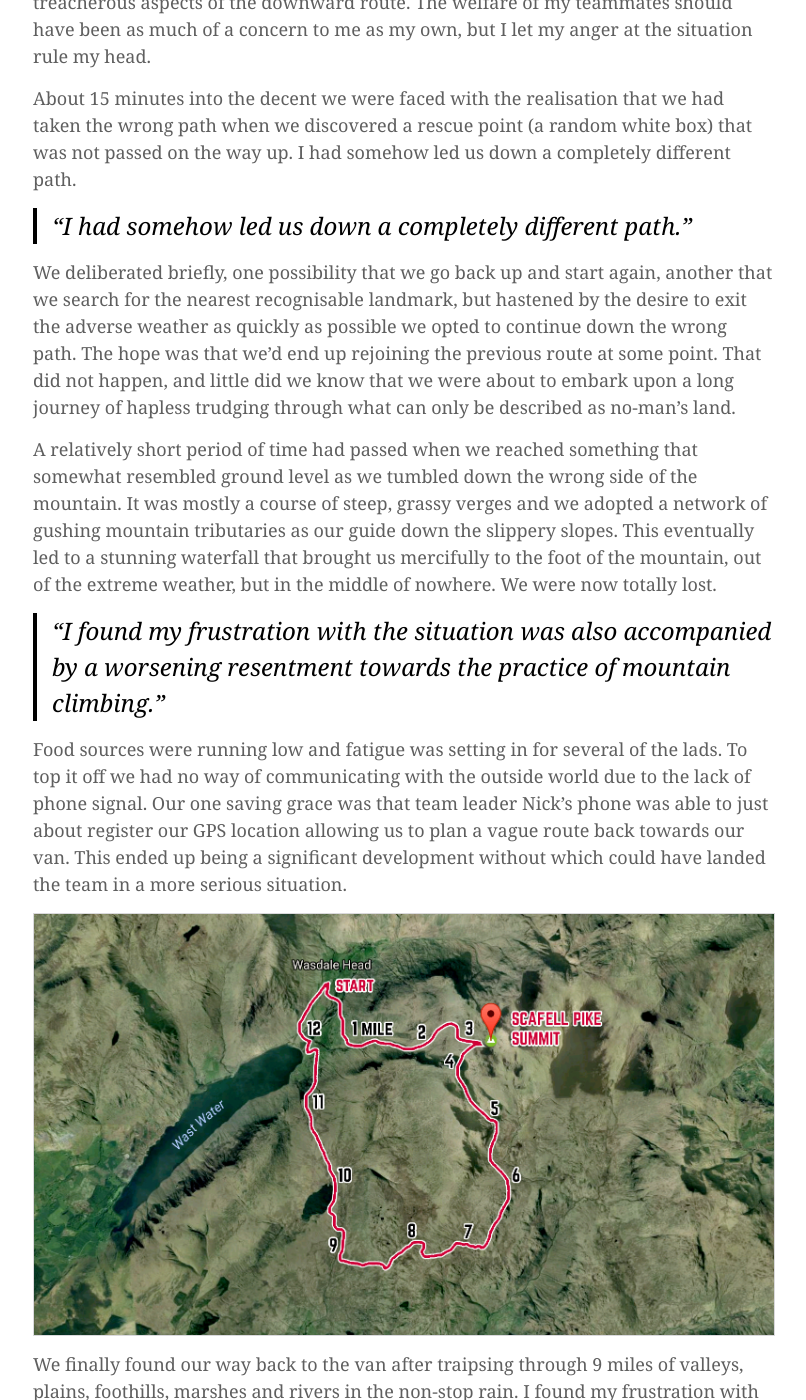
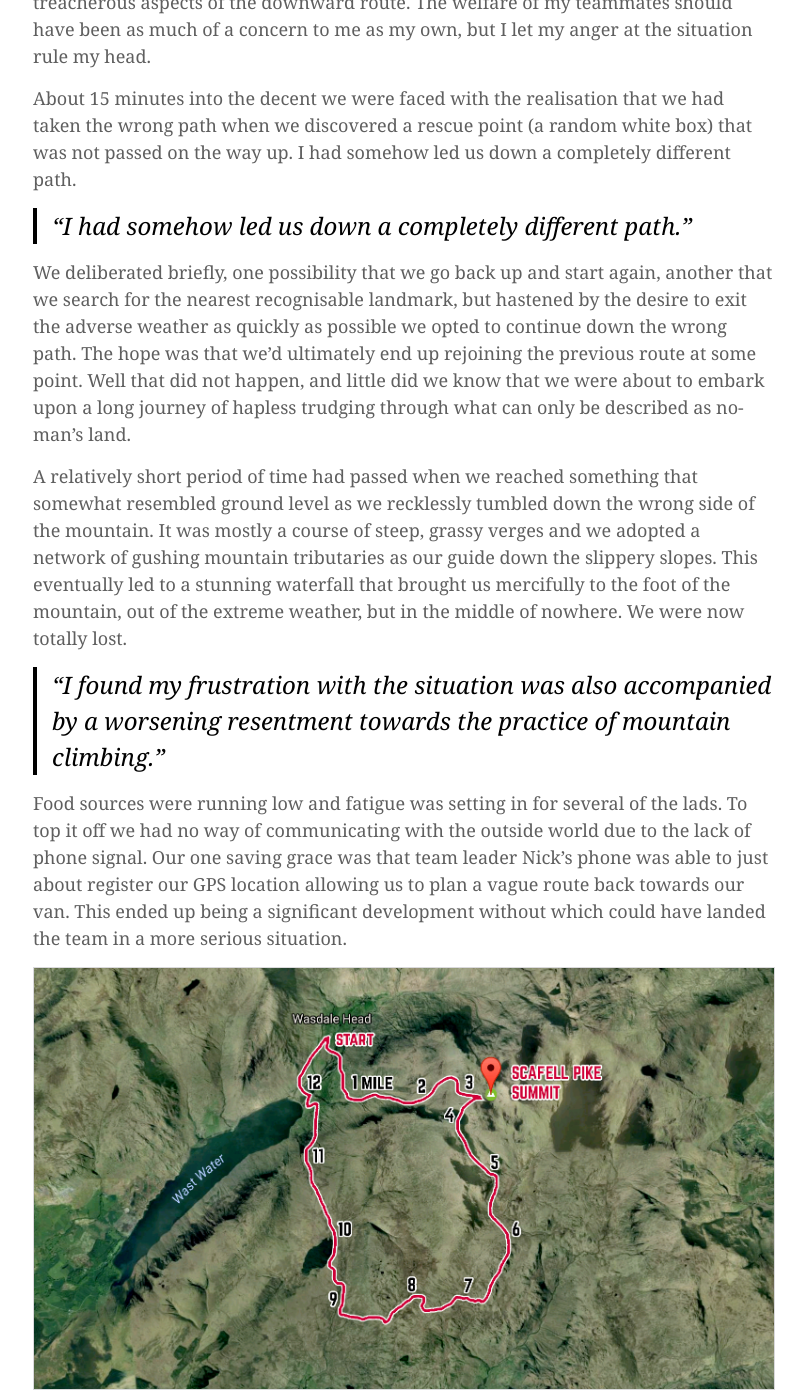
Before and after one commit to adampmoss/adampmoss.github.io, a Jekyll site: the page built from _posts/2017-06-13-3-peaks-2017-a-broken-resolve.markdown, in a window 1280 px wide and 1400 px high, scrolled down 1820 px. Shown: the whole window, without its empty margins (237-1043 px from the left). Built offline with Jekyll 4.4.1, drawn with Linux system fonts in a browser that asks for light colours; comment, search, counter and statistics services are not loaded; some of the changed text lies outside the part shown.

Commit message:
finished 3 peaks post

```diff
--- a/_posts/2017-06-13-3-peaks-2017-a-broken-resolve.markdown
+++ b/_posts/2017-06-13-3-peaks-2017-a-broken-resolve.markdown
@@ -31,9 +31,9 @@ About 15 minutes into the decent we were faced with the realisation that we had
 
 > "I had somehow led us down a completely different path."
 
-We deliberated briefly, one possibility that we go back up and start again, another that we search for the nearest recognisable landmark, but hastened by the desire to exit the adverse weather as quickly as possible we opted to continue down the wrong path. The hope was that we’d end up rejoining the previous route at some point. That did not happen, and little did we know that we were about to embark upon a long journey of hapless trudging through what can only be described as no-man’s land.
+We deliberated briefly, one possibility that we go back up and start again, another that we search for the nearest recognisable landmark, but hastened by the desire to exit the adverse weather as quickly as possible we opted to continue down the wrong path. The hope was that we’d ultimately end up rejoining the previous route at some point. Well that did not happen, and little did we know that we were about to embark upon a long journey of hapless trudging through what can only be described as no-man’s land.
 
-A relatively short period of time had passed when we reached something that somewhat resembled ground level as we tumbled down the wrong side of the mountain. It was mostly a course of steep, grassy verges and we adopted a network of gushing mountain tributaries as our guide down the slippery slopes. This eventually led to a stunning waterfall that brought us mercifully to the foot of the mountain, out of the extreme weather, but in the middle of nowhere. We were now totally lost.
+A relatively short period of time had passed when we reached something that somewhat resembled ground level as we recklessly tumbled down the wrong side of the mountain. It was mostly a course of steep, grassy verges and we adopted a network of gushing mountain tributaries as our guide down the slippery slopes. This eventually led to a stunning waterfall that brought us mercifully to the foot of the mountain, out of the extreme weather, but in the middle of nowhere. We were now totally lost.
 
 > "I found my frustration with the situation was also accompanied by a worsening resentment towards the practice of mountain climbing."
 
```
Also changed, not shown: other parts of _posts/2017-06-13-3-peaks-2017-a-broken-resolve.markdown (+2 -2 lines).
